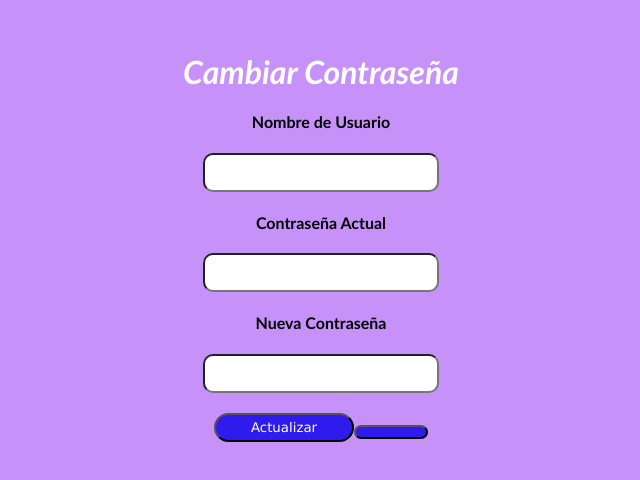
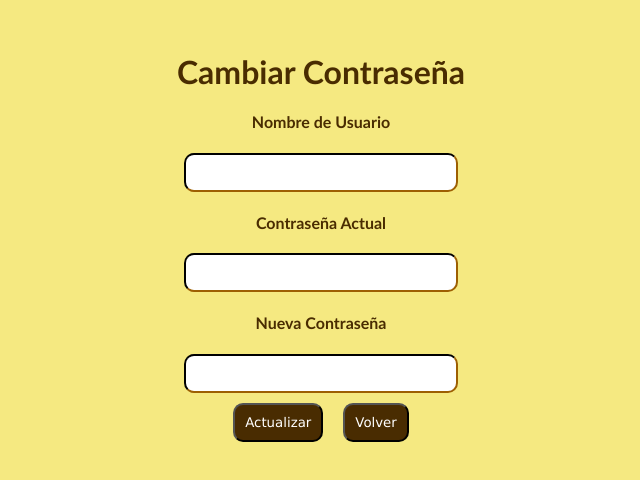
Before and after one commit to nandostiwar/20242-AplicacionesMovilesViernes, a React (Vite) app in the folder proyecto-general-horoscopo/horoscopo/: page /cambioPass in a window 1280 px wide. Shown: the part 104-584 px from the top of the page, without its empty margins (319-959 px from the left). Built offline with nearby package versions, Linux system fonts and the light colour scheme.

Commit message:
ajustes de css

```diff
--- a/proyecto-general-horoscopo/horoscopo/src/App.css
+++ b/proyecto-general-horoscopo/horoscopo/src/App.css
@@ -1,3 +1,3 @@
 body{
-    background-color: rgb(199, 145, 250);
+    background-color: rgb(245, 233, 129);
 }
--- a/proyecto-general-horoscopo/horoscopo/src/components/Form.jsx
+++ b/proyecto-general-horoscopo/horoscopo/src/components/Form.jsx
@@ -31,13 +31,14 @@ function Form({callback}){
     };
     return (
         <form onSubmit={validateUser}>
-            <h1 id="txtBienvenida">Bienvenido a nuestro portal del Zodiaco</h1>
+            <h1 id="txtBienvenida">PORTAL DEL ZODIACO</h1>
             <h4 className="txt">Nombre de Usuario</h4>
             <input type="text" className="entry" onChange={(e)=> setUsername(e.target.value)}/><br></br>
             <h4 className="txt">Contraseña</h4>
             <input type="password" className="entry" onChange={(e)=> setPassword(e.target.value)}/><br></br>
             <input type="submit" value="Ingresar" id="btnEnviar"/>
-            <button type="button" onClick={cambioPass} id="btnEnviar" value="Cambiar Contraseña"/>
+            <input type="button" onClick={cambioPass} id="btnEnviar" value="Cambiar Contraseña"/>
+
         </form>
     )
 }
--- a/proyecto-general-horoscopo/horoscopo/src/components/FormCambioPass.jsx
+++ b/proyecto-general-horoscopo/horoscopo/src/components/FormCambioPass.jsx
@@ -53,7 +53,7 @@ function FormCambioPass() {
                 required
             /><br />
             <input type="submit" value="Actualizar" id="btnEnviar" />
-            <button type="button" onClick={handleGoBack} id="btnEnviar" value="Volver" />
+            <input type="button" onClick={handleGoBack} id="btnEnviar" value="Volver" />
         </form>
     );
 }
--- a/proyecto-general-horoscopo/horoscopo/src/components/styles/Form.css
+++ b/proyecto-general-horoscopo/horoscopo/src/components/styles/Form.css
@@ -5,7 +5,10 @@ body{
 
 .entry{
     border-radius: 10px;
-    padding: 10px 20px 10px 35px;
+    width: 250px;
+    padding: 10px;
+    border-color: rgb(73, 44, 1);
+
 }
 
 form{
@@ -14,22 +17,21 @@ form{
 }
 
 #btnEnviar{
-    margin-top: 20px;
-    background-color: rgb(48, 27, 238);
-    padding: 5px;
-    padding-left: 35px;
-    padding-right: 35px;
-    border-radius: 15px;
+    margin: 10px;
+    background-color: rgb(73, 44, 1);
+    padding: 10px;
+    border-radius: 10px;
     font-family: Verdana, Geneva, Tahoma, sans-serif;
     color: white;
 }
 
 .txt{
     font-family: 'Trebuchet MS', 'Lucida Sans Unicode', 'Lucida Grande', 'Lucida Sans', Arial, sans-serif;
+    color: rgb(73, 44, 1);
 }
 
 #txtBienvenida{
     font-family: 'Trebuchet MS', 'Lucida Sans Unicode', 'Lucida Grande', 'Lucida Sans', Arial, sans-serif;
-    font-style: oblique;
-    color: white;
+    font-style: initial;
+    color: rgb(73, 44, 1);
 }
```
Also changed, not shown: 1 other file (tests, documents, lock files or other folders).
